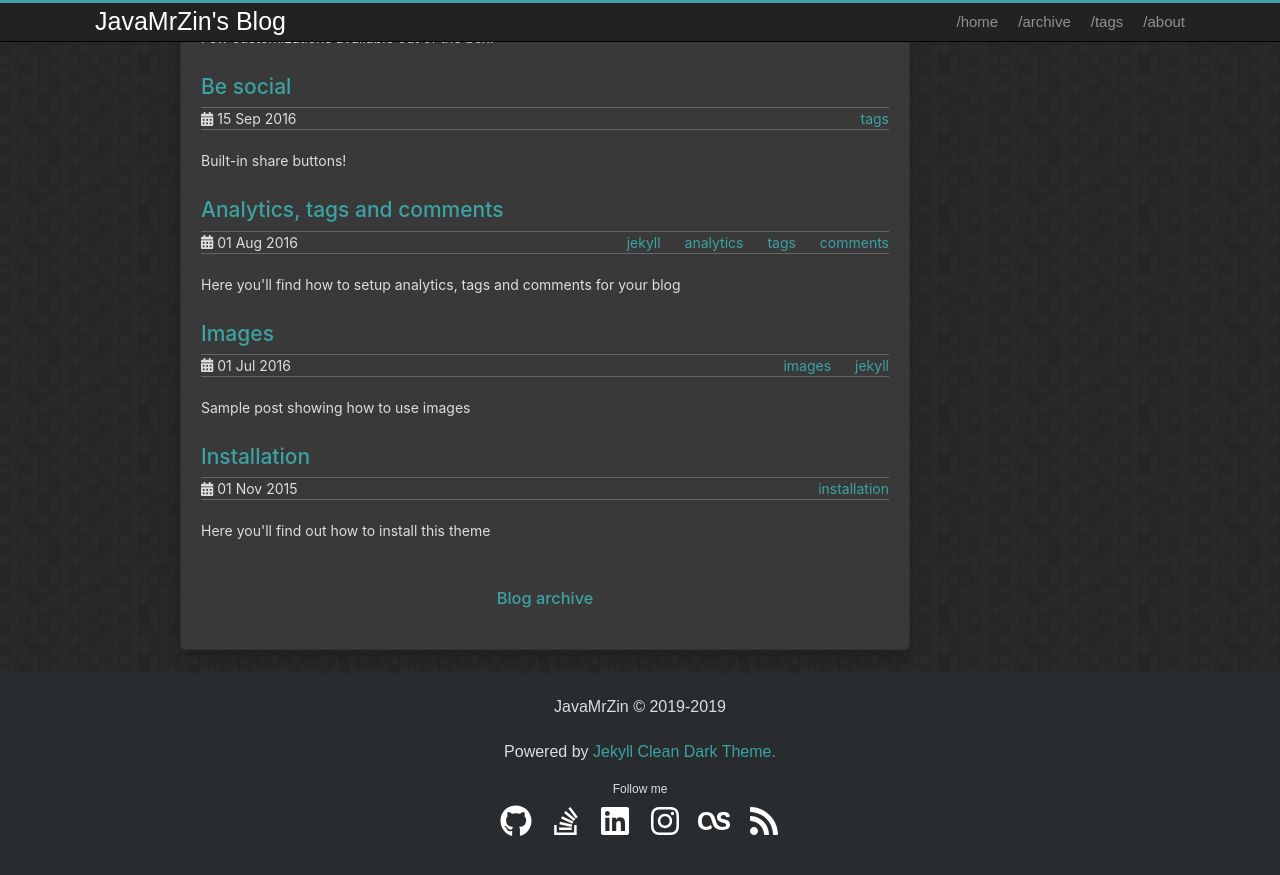
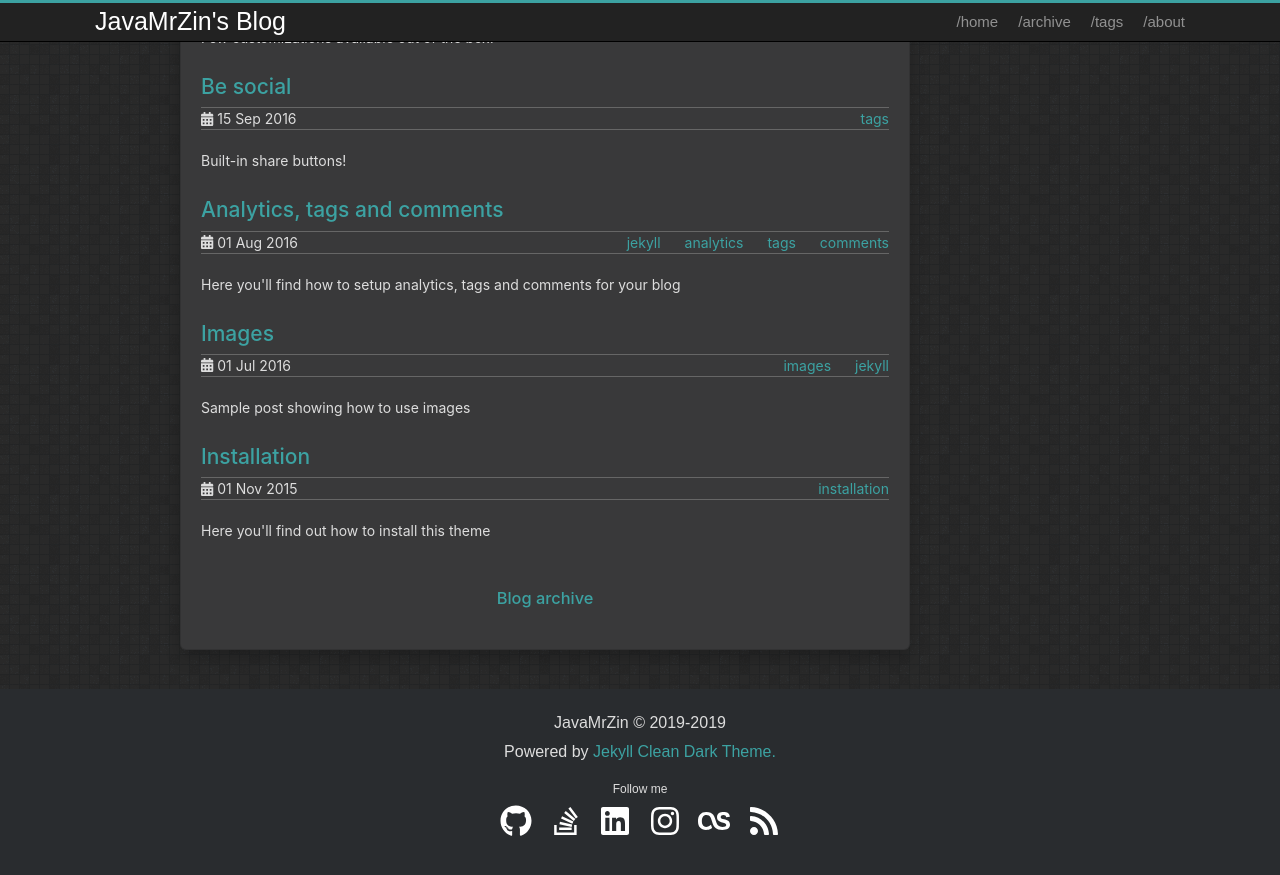
Before and after one commit to JavaMrZin/javamrzin.github.io, a Jekyll site: the page built from index.html, in a window 1280 px wide and 900 px high, scrolled down 776 px. Shown: the top 875 px of the window. Built offline with Jekyll 4.4.1, drawn with Linux system fonts in a browser that asks for light colours.

Commit message:
footer 수정.

```diff
--- a/_includes/footer.html
+++ b/_includes/footer.html
@@ -1,8 +1,10 @@
     <footer class="footer-distributed">
       <div class="container">
         <div class="footer">
-          <p>{{ site.author }} &copy; {{ site.copyright }}</p>
-          <p>Powered by <a href="http://pavelmakhov.com/jekyll-clean-dark">Jekyll Clean Dark Theme.</a></p>
+          <p>
+            {{ site.author }} &copy; {{ site.copyright }}<br/>
+            Powered by <a target="_blank" href="http://pavelmakhov.com/jekyll-clean-dark">Jekyll Clean Dark Theme.</a>
+          </p>
           {% include social.html %}
         </div>
       </div>
```
